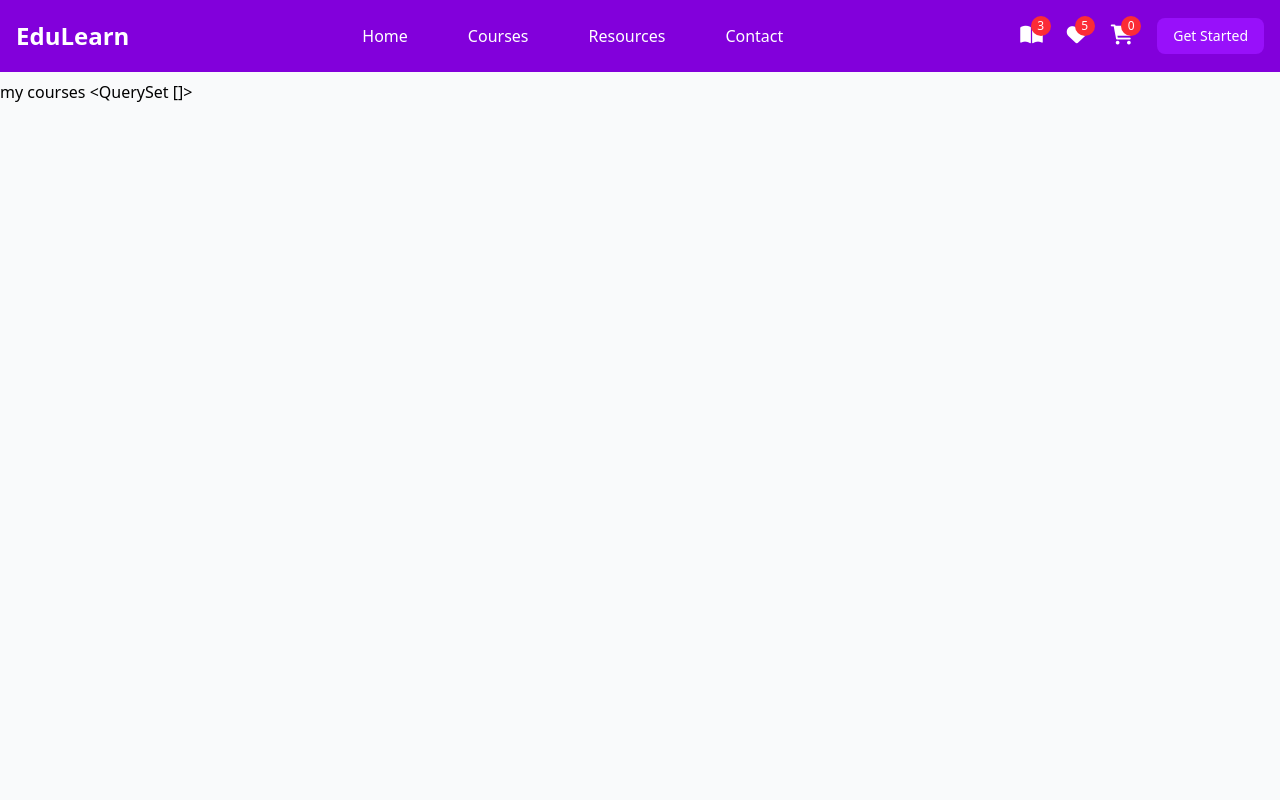
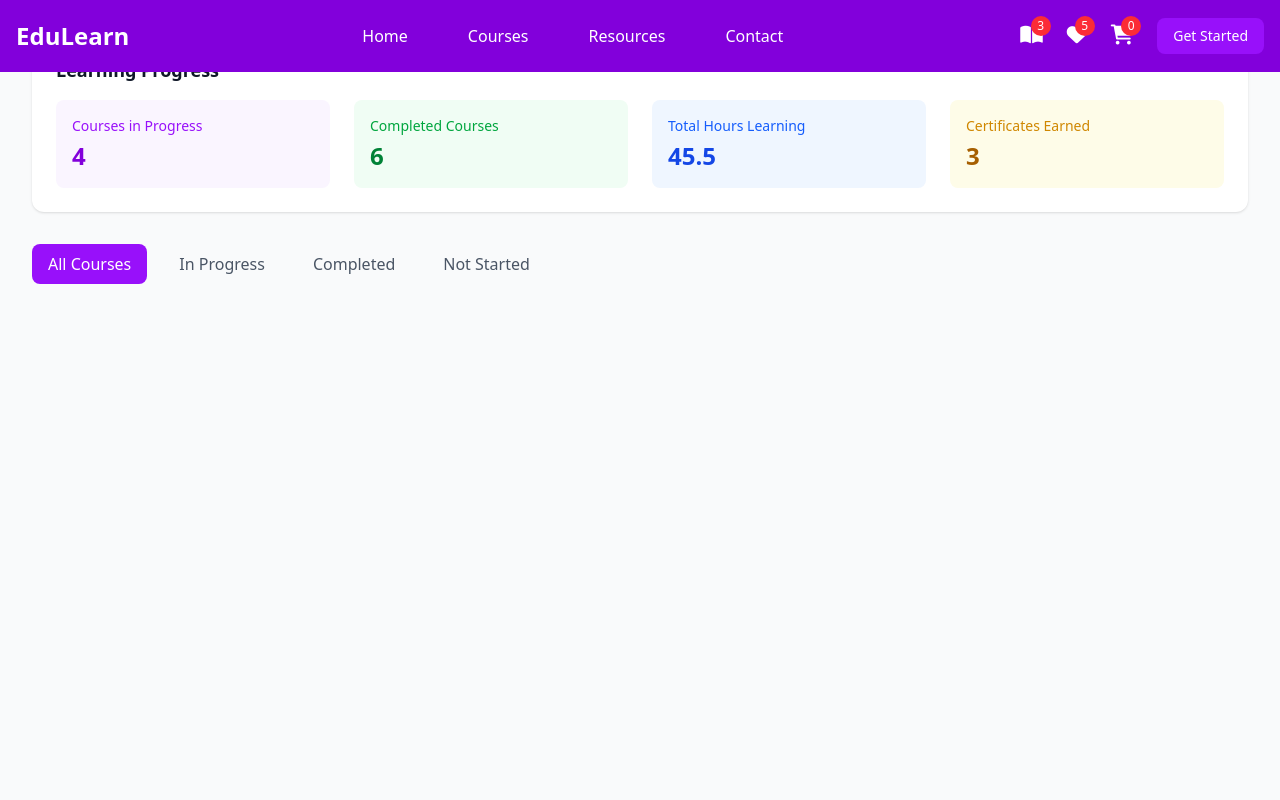
Before and after one commit to IsaacGeorg/Learning-Platform, a Django app: page /student/mycourses/ in a window 1280 px wide. Run offline with Django 5.2, Linux system fonts and the light colour scheme; a user stored in the database is signed in; data comes from the database, SQL or seed files in the repository; both versions use the stored data as it was after the commit; some libraries are stand-ins or nearby versions.

```diff
--- a/student/templates/mycourses.html
+++ b/student/templates/mycourses.html
@@ -2,8 +2,72 @@
 
 {%block main_block%}
 
-<div class="mt-20">
-    my courses {{orders}}
+<div class="min-h-screen">
+    <!-- Header Section -->
+
+
+    <!-- Main Content -->
+    <main class="max-w-7xl mx-auto px-4 sm:px-6 lg:px-8 py-8">
+        <!-- Progress Overview -->
+        <div class="bg-white rounded-xl shadow-sm p-6 mb-8">
+            <h2 class="text-lg font-semibold text-gray-900 mb-4">Learning Progress</h2>
+            <div class="grid grid-cols-1 md:grid-cols-4 gap-6">
+                <div class="bg-purple-50 rounded-lg p-4">
+                    <p class="text-sm text-purple-600 mb-1">Courses in Progress</p>
+                    <p class="text-2xl font-bold text-purple-700">4</p>
+                </div>
+                <div class="bg-green-50 rounded-lg p-4">
+                    <p class="text-sm text-green-600 mb-1">Completed Courses</p>
+                    <p class="text-2xl font-bold text-green-700">6</p>
+                </div>
+                <div class="bg-blue-50 rounded-lg p-4">
+                    <p class="text-sm text-blue-600 mb-1">Total Hours Learning</p>
+                    <p class="text-2xl font-bold text-blue-700">45.5</p>
+                </div>
+                <div class="bg-yellow-50 rounded-lg p-4">
+                    <p class="text-sm text-yellow-600 mb-1">Certificates Earned</p>
+                    <p class="text-2xl font-bold text-yellow-700">3</p>
+                </div>
+            </div>
+        </div>
+
+        <!-- Course Filters -->
+        <div class="flex items-center space-x-4 mb-6">
+            <button class="bg-purple-600 text-white px-4 py-2 rounded-lg">All Courses</button>
+            <button class="text-gray-600 hover:bg-gray-100 px-4 py-2 rounded-lg">In Progress</button>
+            <button class="text-gray-600 hover:bg-gray-100 px-4 py-2 rounded-lg">Completed</button>
+            <button class="text-gray-600 hover:bg-gray-100 px-4 py-2 rounded-lg">Not Started</button>
+        </div>
+
+        <!-- Course Grid -->
+        <div class="grid grid-cols-1 md:grid-cols-2 lg:grid-cols-3 gap-6">
+            <!-- Course Card 1 -->
+            {%for o in orders%}
+                {%for c in o.course_objects.all%}
+                <div class="bg-white rounded-xl shadow-sm overflow-hidden">
+                    <div class="relative">
+                        <img src="{{c.picture.url}}" alt="Course thumbnail" class="w-full h-48 object-cover">
+                        <div class="absolute top-4 right-4 bg-green-500 text-white text-xs px-2 py-1 rounded">
+                            75% Complete
+                        </div>
+                    </div>
+                    <div class="p-6">
+                        <h3 class="text-lg font-semibold text-gray-900 mb-2">{{c.title}}</h3>
+                        <p class="text-gray-600 text-sm mb-4">{{c.description}}</p>
+                        <div class="flex items-center justify-between">
+                            <div class="flex items-center">
+                                <img src="/api/placeholder/32/32" alt="Instructor" class="w-8 h-8 rounded-full">
+                                <span class="ml-2 text-sm text-gray-600">{{c.owner}}</span>
+                            </div>
+                            <a href="{%url 'lesson_detail' c.id%}" class="text-purple-600 hover:text-purple-700 font-medium">Continue →</a>
+                        </div>
+                    </div>
+                </div>
+                {%endfor%}
+            {%endfor%}
+
+        </div>
+    </main>
 </div>
 
 {%endblock%}
--- a/student/urls.py
+++ b/student/urls.py
@@ -10,5 +10,6 @@ urlpatterns=[
     path("cart/remove/<int:pk>/",views.CartDeleteView.as_view(),name="cart-remove"),
     path('checkout/',views.CheckOutView.as_view(),name="check-out"),
     path("mycourses/",views.MyCoursesView.as_view(),name="mycourses"),
+    path("courses/<int:pk>/watch/",views.LessonDetailView.as_view(),name="lesson_detail"),
 
 ]
--- a/student/views.py
+++ b/student/views.py
@@ -1,7 +1,7 @@
 from django.shortcuts import render,redirect
 from django.views.generic import View, FormView, CreateView, TemplateView
 from student.forms import StudentCreateForm, StudentSignInForm
-from instructor.models import Cart
+from instructor.models import Cart, Module, Lesson
 
 from django.urls import reverse_lazy
 from django.contrib.auth import authenticate,login
@@ -57,8 +57,10 @@ class StudentSignInView(FormView):
 class IndexView(View):
     def get(self,request,*args,**kwargs):
         allcourses=Course.objects.all()
+        purchased_courses=Order.objects.filter(student=request.user).values_list("course_objects",flat=True)
+        print(purchased_courses)
 
-        return render(request,"index.html",{"courses":allcourses})
+        return render(request,"index.html",{"courses":allcourses,"purchased_courses":purchased_courses})
 
 
 
@@ -120,3 +122,30 @@ class MyCoursesView(View):
     def get(self,request,*args,**kwargs):
         qs=request.user.purchase.all()
         return render(request,"mycourses.html",{"orders":qs})
+
+
+
+
+
+
+class LessonDetailView(View):
+    def get(self,request,*args,**kwargs):
+
+
+# localhost:8000//student/courses/1/watch?module=1&lesson=5/  (requried url)
+
+        course_id=kwargs.get("pk")
+        course_instance=Lesson.objects.get(id=course_id)
+
+        # request.GET = {"module":1,"lesson":5}
+
+        module_id= request.GET.get("module") if "module" in request.GET else 1
+        lesson_id= request.GET.get("lesson") if "lesson" in request.GET else 1
+
+        print(module_id,"&&&&&&&&&&&&&&&&&&&&")
+        print(lesson_id,"$$$$$$$$$")
+
+        module_instance = Module.objects.get(id=module_id,course_object=course_instance)
+        lesson_instance=Lesson.objects.get(id=lesson_id,module_object=module_instance)
+
+        return render(request,"lesson_detail.html",{"course":course_instance,"lesson":lesson_instance})
```
Also changed, not shown: student/templates/index.html (+8 -0 lines), student/templates/lesson_detail.html (added, +10 -0 lines), db.sqlite3.
